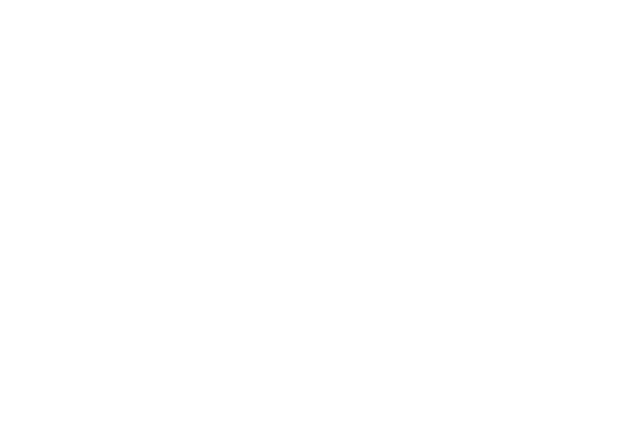
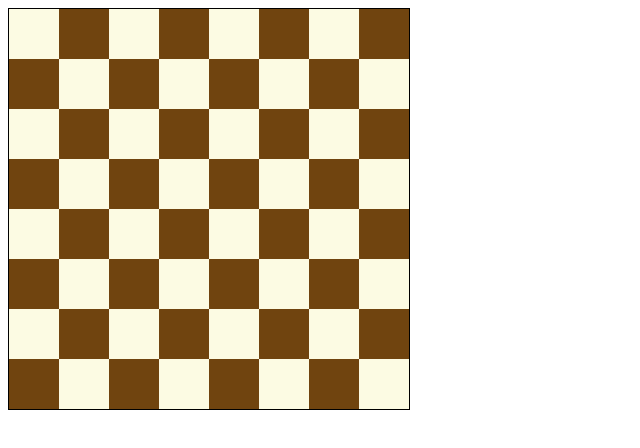
Before and after one commit to jtibbertsma/javascript-chess, a plain HTML site: page index.html in a window 1280 px wide. Shown: the whole page, without its empty margins (0-640 px from the left). Drawn offline with nearby package versions, Linux system fonts and the light colour scheme.

Commit message:
Create a chess board view

```diff
--- a/app.js
+++ b/app.js
@@ -1 +1,28 @@
-var app = angular.module('JSChess', []);
+angular.module('JSChess', [])
+
+  .factory('chessView', [function () {
+    var view = [];
+
+    function isWhite(idx) {
+      if (Math.floor(idx / 8) % 2 === 0) {
+        idx += 1;
+      }
+
+      return idx % 2 === 1;
+    }
+
+    for (var i = 0; i < 64; ++i) {
+      view.push({
+        content: "",
+        selected: false,
+        whiteSquare: isWhite(i),
+        whitePiece: false
+      });
+    }
+
+    return view;
+  }])
+
+  .controller('BoardCtrl', ['$scope', 'chessView', function ($scope, chessView) {
+    $scope.view = chessView;
+  }]);
--- a/css/app.css
+++ b/css/app.css
@@ -0,0 +1,19 @@
+#board {
+  display: inline-block;
+  border: 1px solid black;
+  width: 400px;
+}
+
+.square {
+  width: 50px;
+  height: 50px;
+  float: left;
+}
+
+.square.white {
+  background: #FCFBE3;
+}
+
+.square.black {
+  background: #70440F;
+}
--- a/index.html
+++ b/index.html
@@ -10,6 +10,20 @@
   <script src="app.js"></script>
 </head>
 <body>
-
+  <div id="board" ng-controller="BoardCtrl">
+    <div
+      ng-repeat="square in view"
+      ng-class="{
+        square: true,
+        white: square.whiteSquare,
+        black: !square.whiteSquare,
+        'white-piece': square.whitePiece,
+        'black-piece': !square.whitePiece,
+        selected: square.selected
+      }"
+    >
+      {{ square.content }}
+    </div>
+  </div>
 </body>
 </html>
```
